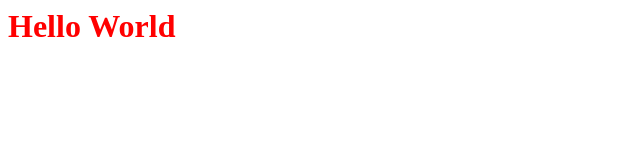
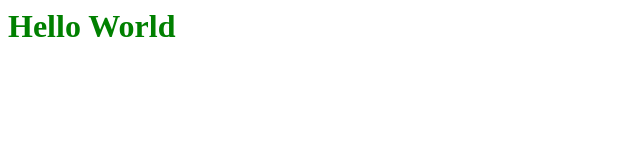
Before and after one commit to Pavel-2004/tutorial, a plain HTML site: page index.html in a window 1280 px wide. Shown: the whole page, without its empty margins (0-640 px from the left). Drawn offline with Linux system fonts and the light colour scheme.

Commit message:
Update index.html

```diff
--- a/index.html
+++ b/index.html
@@ -1 +1 @@
-<h1 style="color: red;">Hello World</h1>
+<h1 style="color: green;">Hello World</h1>
```
